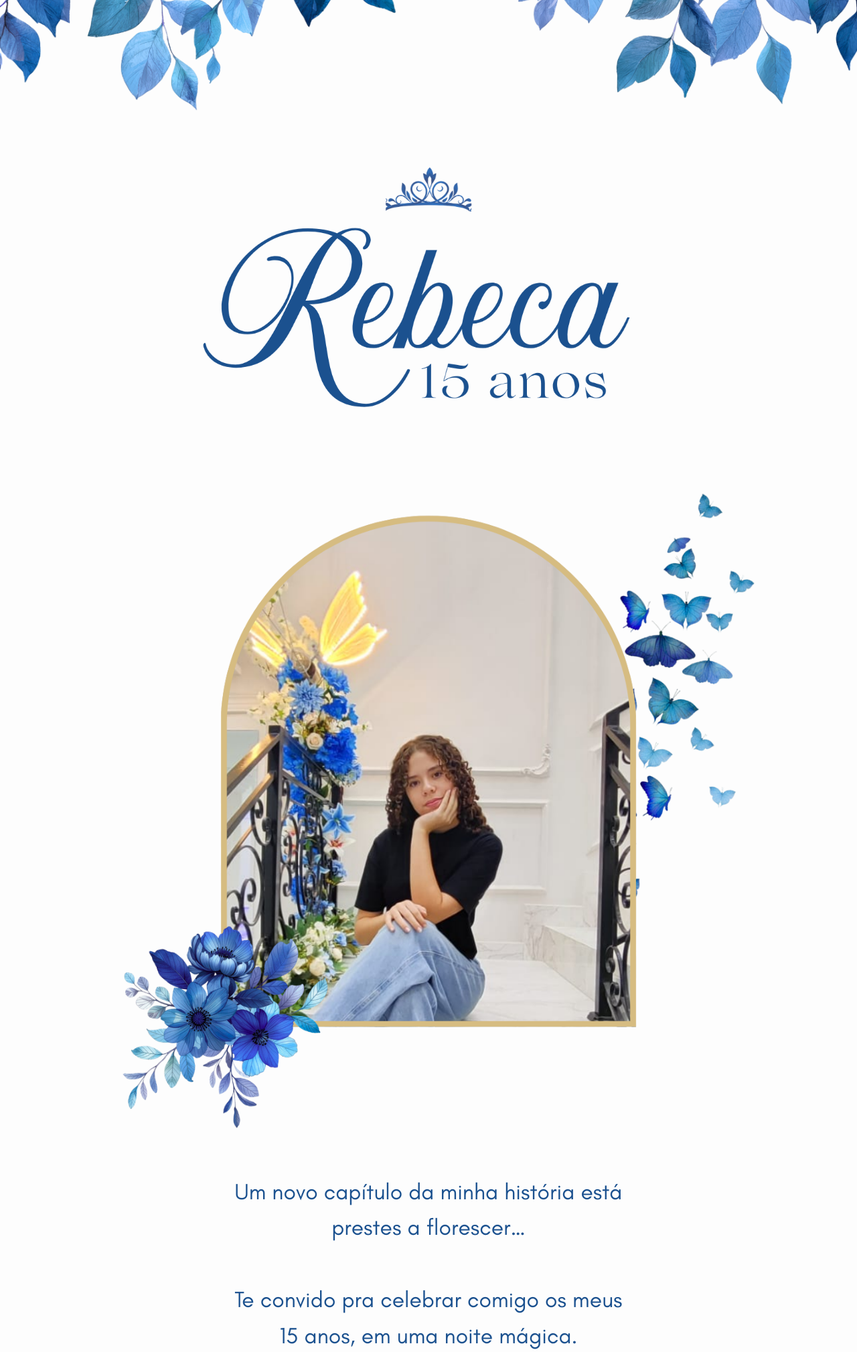
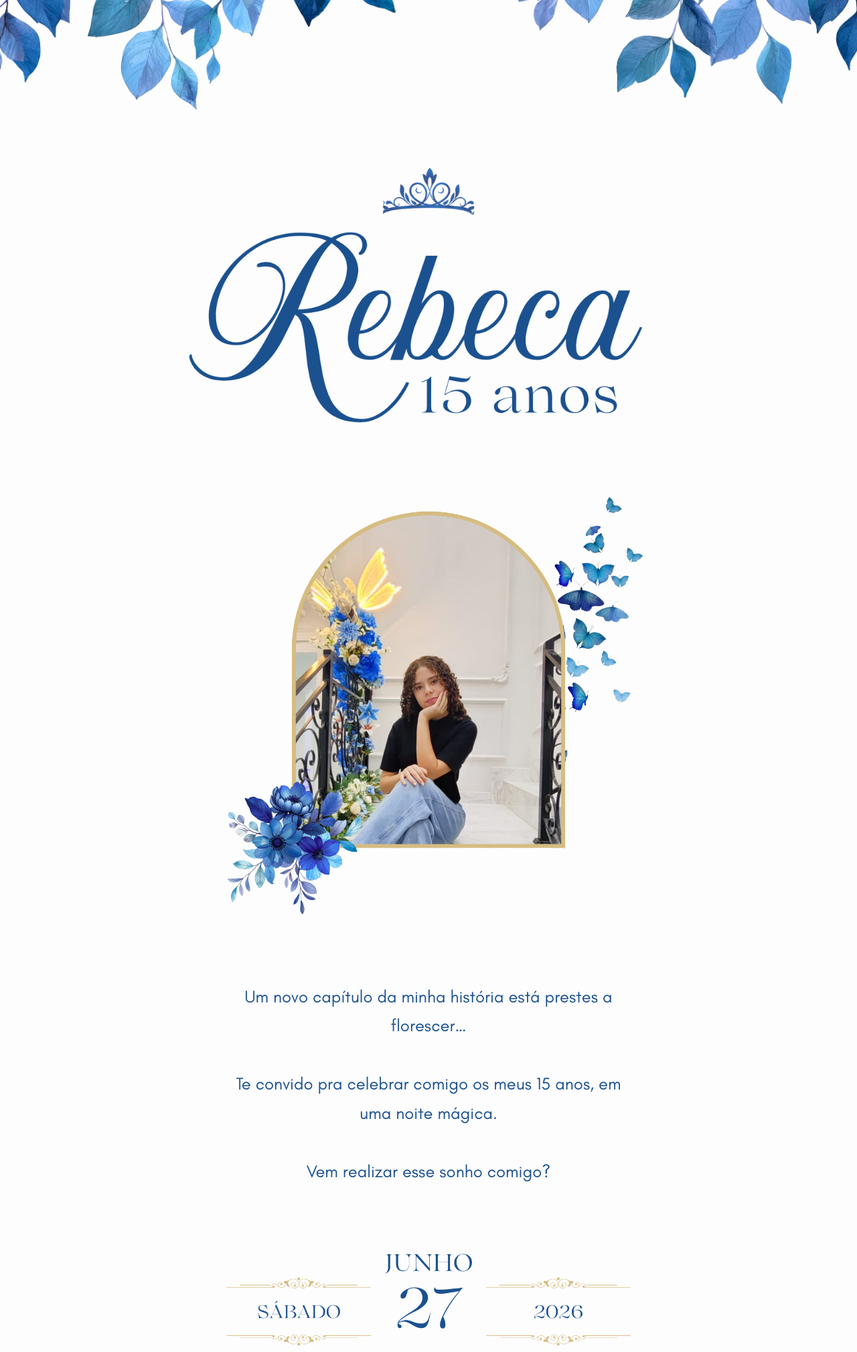
Before and after one commit to bolinfel/Rebeca15Anos, a Django app: page / in a window 1280 px wide. Shown: the part 306-2325 px from the top of the page at 67% size. Run offline with Django 5.2, Linux system fonts and the light colour scheme.

Commit message:
fiz images sizes

```diff
--- a/rebeca15anos/static/css/style.css
+++ b/rebeca15anos/static/css/style.css
@@ -1,227 +1,175 @@
- :root {
-
+:root {
     /* Paleta Principal */
-
     --primary-color: #1b518f;
-
     --secondary-color: #95A5A6;
-
     --highlight-color: #D4AF37;
 
-
-
     /* Cores de Apoio */
-
     --bg-light: #FDFDFD;
-
     --text-dark: #333333;
-
     --success-color: #27AE60;
-
     --accent-soft: #F4EBD0;
-
 }
 
-
 /* Registro das fontes customizadas */
-
 @font-face {
-
     font-family: 'NovaQuinta';
-
     src: url('../fonts/NovaQuinta_PERSONAL_USE_ONLY.otf') format('opentype');
-
     font-weight: normal;
-
     font-style: normal;
-
 }
 
 @font-face {
     font-family: 'LoveLance';
     src: url('../fonts/Zetafonts - Lovelace Text Regular.otf') format('truetype');
 }
+
 @font-face {
-
     font-family: 'Glacial Indifference';
-
     src: url('../fonts/GlacialIndifference-Regular.otf') format('truetype');
-
 }
 
-
 /* Configurações Gerais */
-
 body {
     background-color: var(--bg-light);
     color: var(--text-dark);
     font-family: 'Glacial Indifference', Tahoma, Geneva, Verdana, sans-serif;
     scroll-behavior: smooth;
-    overflow-x: hidden; /* Evita scroll horizontal em telas pequenas */
+    overflow-x: hidden; /* Evita scroll horizontal indesejado */
 }
 
-
 /* Cabeçalho */
-
 .navbar {
-
     background-color: white !important;
-
     border-bottom: 3px solid var(--highlight-color);
-
 }
 
-
 .navbar-brand, .nav-link {
-
     color: var(--primary-color) !important;
-
     font-weight: 600;
-
 }
 
-
 .nav-link:hover {
-
     color: var(--highlight-color) !important;
-
 }
 
-
 /* Botões Customizados */
-
 .btn-primary {
-
     background-color: var(--primary-color) !important;
-
     border-color: var(--primary-color) !important;
-
     transition: transform 0.2s;
-
 }
 
-
 .btn-primary:hover {
-
     background-color: var(--highlight-color) !important;
-
     border-color: var(--highlight-color) !important;
-
     transform: translateY(-2px);
-
 }
 
+/* Container para a imagem de topo (ponta a ponta) */
+.banner-full-container {
+    width: 100%;
+    margin: 0;
+    padding: 0;
+    overflow: hidden;
+    display: block;
+}
+
+.img-full-ponta-a-ponta {
+    width: 100vw;
+    height: auto;
+    display: block;
+    object-fit: cover;
+}
 
 /* Seções da Home */
-
 .section-hero {
-
     background-color: var(--accent-soft);
-
-    padding: 20px 0 80px 0;
-
+    padding: 20px 0 60px 0;
 }
 
+/* --- ESTILIZAÇÃO RESPONSIVA DAS IMAGENS --- */
 
-/* Container para a imagem de ponta a ponta */
-
-.banner-full-container {
-
+.hero-title-container {
     width: 100%;
-
-    margin: 0;
-
-    padding: 0;
-
-    overflow: hidden; /* Garante que nada escape se a imagem for muito alta */
-
-    display: block; /* Remove espaços em branco indesejados abaixo da imagem */
-
+    text-align: center;
+    padding: 0 10px;
 }
 
-
-/* A imagem em si */
-
-.img-full-ponta-a-ponta {
-    width: 100vw; /* 100% da largura da viewport (janela do navegador) */
-    height: auto;  /* Mantém a proporção da imagem */
+/* Imagem TÍTULO.png */
+.titulo-principal {
+    /* No celular: min 280px | No PC: max 1000px */
+    width: clamp(380px, 85vw, 1200px);
+    height: auto;
     display: block;
-    object-fit: cover; /* Se a imagem tiver que cortar, ela cobrirá o espaço graciosamente */
-    margin: 0;
-    padding: 0;
+    margin: 0 auto;
 }
 
-/* --- ESTILIZAÇÃO RESPONSIVA DO TÍTULO E IMAGENS --- */
-
-
-.hero-title-container {
-    position: relative;
-    display: inline-block;
-    text-align: center;
-}
-
-.titulo-principal {
-    width: clamp(450px, 80vw, 1200px); /* Ajuste o max-width conforme o arquivo real */
-    height: auto;
-}
-
-
+/* Foto da Rebeca */
 .foto-rebeca-container {
     display: flex;
     justify-content: center;
     align-items: center;
-    margin-top: 20px;
+    margin: 40px 0;
 }
 
-
 .img-rebeca {
-    /* Ocupa 90% da largura no mobile e trava em 500px no desktop */
-    width: 95vw;
+    /* No mobile ocupa quase tudo | No PC trava em 600px */
+    width: 90vw;
+    max-width: 800px;
     height: auto;
-    border-radius: 10px;
     transition: transform 0.3s ease;
-}
-
-.img-data {
-    width: clamp(400px, 80vw, 1250px); /* Tamanho responsivo para a data */
-    height: auto;
-}
-
-/* Container do drink para controle de espaçamento */
-.drink-container {
-    margin-top: 10px;
-    display: flex;
-    justify-content: center;
-}
-
-/* Estilização da imagem DRINK.png */
-.img-drink {
-    /* Escala entre 150px no mobile e 350px no desktop */
-    width: clamp(150px, 30vw, 350px);
-    height: auto;
-    display: block;
-    /* Se a imagem for sólida (sem fundo), ela se integrará perfeitamente ao bg-light */
-}
-
-.text-title2 {
-    font-family: 'LoveLance';
-    color: var(--primary-color);
-    font-size: clamp(2rem, 5vw, 3rem); /* Tamanho fluido */
-    text-transform: none; /* Diferente da Glacial, a Lovelace fica melhor em letras normais */
 }
 
 .img-rebeca:hover {
     transform: scale(1.03);
 }
 
+/* Imagem DATA.png */
+.img-data {
+    /* No mobile: min 280px | No PC: max 800px */
+    width: clamp(280px, 75vw, 800px);
+    height: auto;
+    display: block;
+    margin: 0 auto;
+}
 
-/* --- COMPONENTES ADICIONAIS --- */
+/* Imagem DRINK.png */
+.drink-container {
+    margin-top: 20px;
+    display: flex;
+    justify-content: center;
+}
+
+.img-drink {
+    width: clamp(150px, 35vw, 300px);
+    height: auto;
+    display: block;
+}
+
+/* --- TIPOGRAFIA --- */
+
+.texto-apresentacao {
+    color: var(--primary-color);
+    /* Tamanho equilibrado para leitura (1.2rem no mobile, 1.6rem no PC) */
+    font-size: clamp(1.2rem, 3vw, 1.6rem);
+    line-height: 1.7;
+    font-weight: 400;
+}
+
+.text-title2 {
+    font-family: 'LoveLance', serif;
+    color: var(--primary-color);
+    font-size: clamp(1.8rem, 5vw, 2.8rem);
+    text-transform: none;
+}
+
+/* --- COMPONENTES --- */
 
 .card-rsvp {
     border-top: 5px solid var(--highlight-color);
     border-radius: 15px;
 }
-
 
 .alert-deadline {
     background-color: var(--primary-color);
@@ -234,25 +182,13 @@
     box-shadow: 0 0 0 0.25rem rgba(212, 175, 55, 0.25);
 }
 
-.btn-outline-danger-hover:hover .bi-trash-fill {
-    color: #dc3545 !important;
-}
+/* Ajustes específicos para telas muito pequenas */
+@media (max-width: 480px) {
+    .section-hero {
+        padding: 20px 10px;
+    }
 
-/* Ajustes específicos para telas muito pequenas (Mobile Portrait) */
-@media (max-width: 480px) {
-    .subtitulo-overlay {
-        bottom: -5px;
-        right: 10px;
-    }
-    .section-hero {
-        padding: 30px 15px;
+    .texto-apresentacao {
+        padding: 0 10px;
     }
 }
-
-.texto-apresentacao {
-    color: var(--primary-color);
-    /* Usando clamp para ser responsivo: min 1.1rem, ideal 2vw, max 1.5rem */
-    font-size: clamp(2.1rem, 2vw, 1.5rem);
-    line-height: 1.6;
-    font-weight: 400;
-}
```
